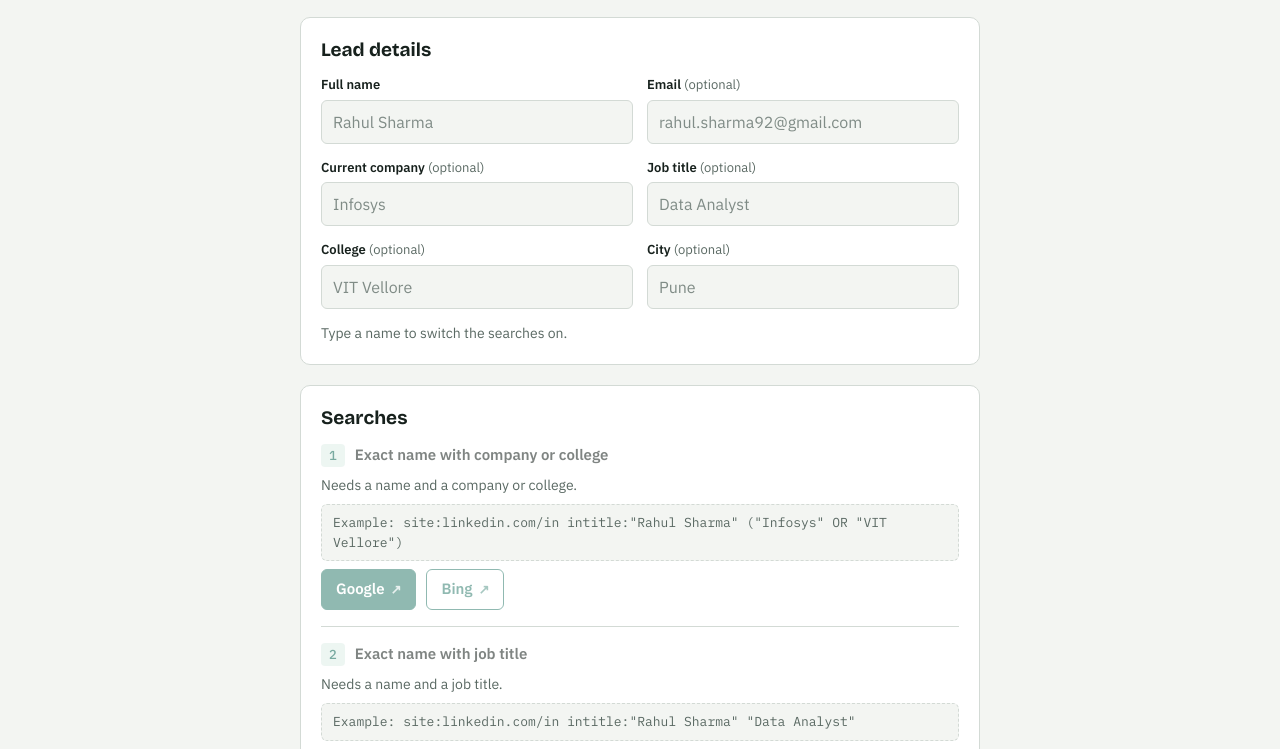
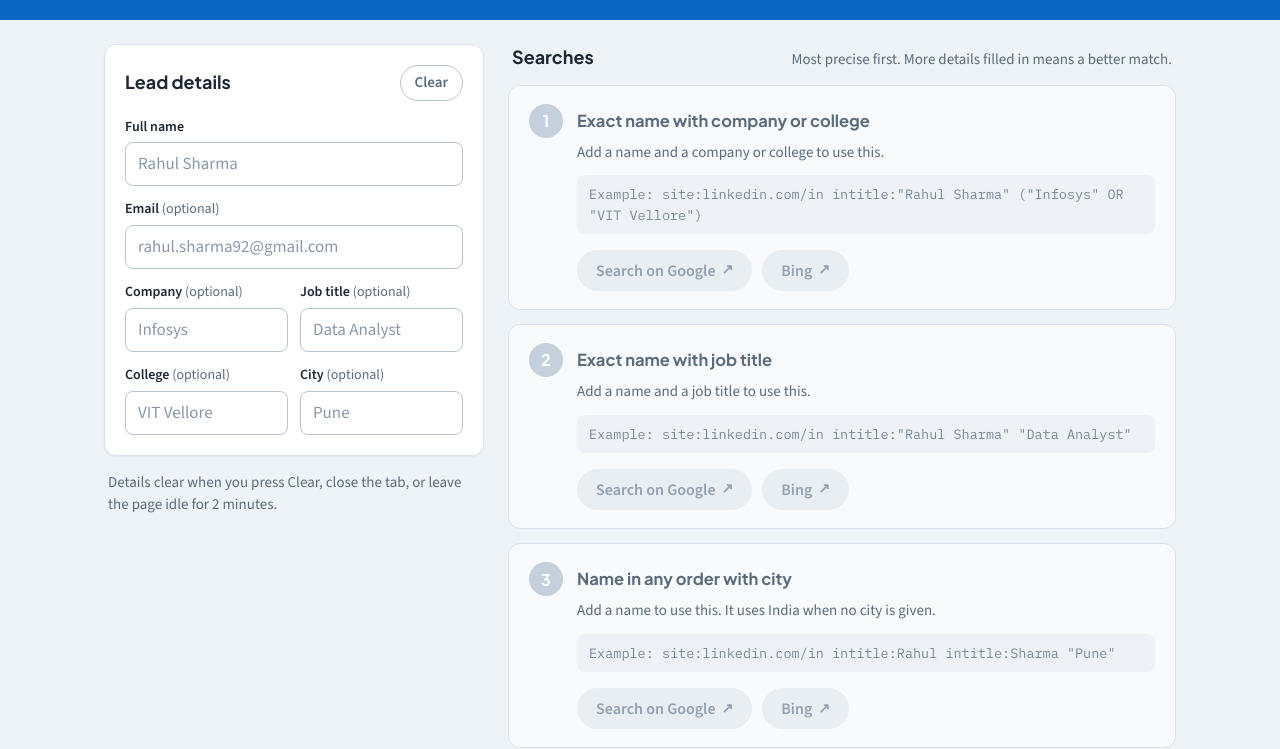
Before and after one commit to prathyum99-glitch/lead-linkedin-finder, a plain HTML site: page index.html in a window 1280 px wide. Shown: the part 124-873 px from the top of the page. Drawn offline with nearby package versions, Linux system fonts and the light colour scheme.

Commit message:
Redesign in a light blue and white theme with a two-column layout
Co-Authored-By: Claude Fable 5.2 <noreply@anthropic.com>
Claude-Session: https://claude.ai/code/session_01QsunLC5MLjEPqTJni45Z7o

```diff
--- a/index.html
+++ b/index.html
@@ -6,201 +6,240 @@
 <title>Lead LinkedIn Finder</title>
 <link rel="preconnect" href="https://fonts.googleapis.com">
 <link rel="preconnect" href="https://fonts.gstatic.com" crossorigin>
-<link href="https://fonts.googleapis.com/css2?family=Bricolage+Grotesque:opsz,wght@12..96,600;12..96,700&family=IBM+Plex+Mono:wght@400;500&family=IBM+Plex+Sans:wght@400;500;600&display=swap" rel="stylesheet">
+<link href="https://fonts.googleapis.com/css2?family=IBM+Plex+Mono:wght@400;500&family=Plus+Jakarta+Sans:wght@600;700;800&family=Source+Sans+3:wght@400;500;600&display=swap" rel="stylesheet">
 <style>
-  /* Layout idea: one narrow working column. Lead details on top, then a ranked list of
-     searches, most precise first. Each search is a row: what it uses, the query, its buttons. */
+  /* Layout idea: blue header band, then two columns on desktop. Lead form on the left and
+     always in view, ranked searches on the right as white cards. Light theme only, by choice. */
   :root {
-    --paper: #f3f5f2;
-    --panel: #ffffff;
-    --ink: #17211d;
-    --muted: #5a6963;
-    --line: #d3dad5;
-    --accent: #0c6654;
-    --accent-ink: #ffffff;
-    --accent-soft: #e0efe9;
-    --font-display: "Bricolage Grotesque", "Segoe UI", system-ui, sans-serif;
-    --font-body: "IBM Plex Sans", "Segoe UI", system-ui, sans-serif;
+    --page: #eef3f8;
+    --card: #ffffff;
+    --ink: #1c2733;
+    --muted: #5b6b7c;
+    --line: #d9e2ec;
+    --blue: #0a66c2;
+    --blue-deep: #084c93;
+    --blue-soft: #e8f1fb;
+    --on-blue: #ffffff;
+    --ok: #0b7a4b;
+    --font-display: "Plus Jakarta Sans", "Segoe UI", system-ui, sans-serif;
+    --font-body: "Source Sans 3", "Segoe UI", system-ui, sans-serif;
     --font-mono: "IBM Plex Mono", ui-monospace, Consolas, monospace;
     color-scheme: light;
-  }
-  @media (prefers-color-scheme: dark) {
-    :root:not([data-theme="light"]) {
-      --paper: #101614;
-      --panel: #18211e;
-      --ink: #e7eeea;
-      --muted: #9aaba4;
-      --line: #2c3833;
-      --accent: #58c9ae;
-      --accent-ink: #06231c;
-      --accent-soft: #1b322b;
-      color-scheme: dark;
-    }
-  }
-  :root[data-theme="dark"] {
-    --paper: #101614;
-    --panel: #18211e;
-    --ink: #e7eeea;
-    --muted: #9aaba4;
-    --line: #2c3833;
-    --accent: #58c9ae;
-    --accent-ink: #06231c;
-    --accent-soft: #1b322b;
-    color-scheme: dark;
   }
 
   * { box-sizing: border-box; }
   html, body { margin: 0; }
   body {
-    background: var(--paper);
+    background: var(--page);
     color: var(--ink);
     font-family: var(--font-body);
-    font-size: 16px;
-    line-height: 1.5;
+    font-size: 17px;
+    line-height: 1.45;
   }
-  main {
-    max-width: 720px;
+  p, h1, h2, h3 { margin: 0; }
+
+  .band { background: var(--blue); color: var(--on-blue); }
+  .band-in {
+    max-width: 1120px;
     margin: 0 auto;
-    padding: 32px 20px 56px;
+    padding: 26px 24px 28px;
     display: flex;
-    flex-direction: column;
-    gap: 20px;
+    flex-wrap: wrap;
+    gap: 14px 24px;
+    align-items: flex-end;
+    justify-content: space-between;
   }
-  header { display: flex; flex-direction: column; gap: 6px; }
+  .band-text { display: flex; flex-direction: column; gap: 6px; }
   h1 {
     font-family: var(--font-display);
+    font-weight: 800;
     font-size: 30px;
     line-height: 1.15;
-    margin: 0;
+    letter-spacing: -0.01em;
     text-wrap: balance;
+  }
+  .band p { max-width: 58ch; opacity: .92; }
+  .pill {
+    display: inline-flex;
+    align-items: center;
+    gap: 8px;
+    background: rgba(255, 255, 255, .16);
+    border: 1px solid rgba(255, 255, 255, .35);
+    border-radius: 999px;
+    padding: 6px 14px;
+    font-size: 15px;
+    font-weight: 600;
+    white-space: nowrap;
+  }
+  .pill i { width: 8px; height: 8px; border-radius: 50%; background: #7be0ad; display: block; }
+
+  main {
+    max-width: 1120px;
+    margin: 0 auto;
+    padding: 24px 24px 56px;
+    display: grid;
+    grid-template-columns: minmax(300px, 380px) minmax(0, 1fr);
+    gap: 24px;
+    align-items: start;
+  }
+  .left { position: sticky; top: 20px; display: flex; flex-direction: column; gap: 16px; }
+  .right { display: flex; flex-direction: column; gap: 14px; min-width: 0; }
+
+  .card {
+    background: var(--card);
+    border: 1px solid var(--line);
+    border-radius: 12px;
+    box-shadow: 0 1px 2px rgba(16, 42, 67, .05);
+    padding: 20px;
   }
   h2 {
     font-family: var(--font-display);
-    font-size: 19px;
+    font-weight: 700;
+    font-size: 18px;
     line-height: 1.25;
-    margin: 0;
-    text-wrap: balance;
   }
-  h3 { font-size: 15px; font-weight: 600; margin: 0; }
-  p { margin: 0; }
-  .lede { color: var(--muted); max-width: 60ch; }
-  .hint { color: var(--muted); font-size: 14px; }
+  .card-head { display: flex; align-items: center; justify-content: space-between; gap: 12px; margin-bottom: 16px; }
+  .section-title { padding: 2px 4px 0; display: flex; align-items: baseline; justify-content: space-between; gap: 12px; flex-wrap: wrap; }
+  .hint { color: var(--muted); font-size: 15px; }
 
-  .panel {
-    background: var(--panel);
-    border: 1px solid var(--line);
-    border-radius: 10px;
-    padding: 20px;
-    display: flex;
-    flex-direction: column;
-    gap: 14px;
-  }
-
-  .fields { display: grid; grid-template-columns: 1fr 1fr; gap: 14px; }
+  .fields { display: flex; flex-direction: column; gap: 13px; }
+  .pair { display: grid; grid-template-columns: 1fr 1fr; gap: 12px; }
   .field { display: flex; flex-direction: column; gap: 5px; min-width: 0; }
-  .field.wide { grid-column: 1 / -1; }
-  label { font-size: 13px; font-weight: 600; }
+  label { font-size: 14px; font-weight: 600; }
   label span { font-weight: 400; color: var(--muted); }
   input {
     font: inherit;
     color: var(--ink);
-    background: var(--paper);
-    border: 1px solid var(--line);
-    border-radius: 6px;
-    padding: 9px 11px;
+    background: #ffffff;
+    border: 1px solid #b8c4d1;
+    border-radius: 8px;
+    padding: 9px 12px;
     width: 100%;
   }
-  input::placeholder { color: var(--muted); opacity: .75; }
-  input:focus-visible, .btn:focus-visible {
-    outline: 2px solid var(--accent);
-    outline-offset: 2px;
+  input::placeholder { color: #8a98a8; }
+  input:hover { border-color: #8497ab; }
+  input:focus-visible {
+    outline: none;
+    border-color: var(--blue);
+    box-shadow: 0 0 0 3px rgba(10, 102, 194, .2);
   }
+  .guess { margin-top: 12px; }
+  .guess:empty { display: none; }
 
-  .searches { display: flex; flex-direction: column; }
-  .search {
-    display: flex;
-    flex-direction: column;
-    gap: 8px;
-    padding: 16px 0;
-    border-top: 1px solid var(--line);
-  }
-  .search:first-child { border-top: 0; padding-top: 0; }
-  .search:last-child { padding-bottom: 0; }
-  .search-head { display: flex; gap: 10px; align-items: baseline; flex-wrap: wrap; }
-  .rank {
-    font-family: var(--font-mono);
-    font-size: 13px;
-    font-weight: 500;
-    color: var(--accent);
-    background: var(--accent-soft);
-    border-radius: 4px;
-    padding: 2px 8px;
-    flex: none;
-  }
-  .search.off h3, .search.off .rank { opacity: .55; }
-  .query {
-    font-family: var(--font-mono);
-    font-size: 13px;
-    background: var(--paper);
-    border: 1px dashed var(--line);
-    border-radius: 6px;
-    padding: 8px 11px;
-    overflow-wrap: anywhere;
-    color: var(--ink);
-  }
-  .search.off .query { color: var(--muted); }
-
-  .actions { display: flex; flex-wrap: wrap; gap: 10px; }
   .btn {
     font: inherit;
     font-weight: 600;
-    font-size: 15px;
+    font-size: 16px;
     display: inline-flex;
     align-items: center;
+    justify-content: center;
     gap: 6px;
-    padding: 8px 14px;
-    border-radius: 6px;
-    border: 1px solid var(--accent);
-    background: var(--accent);
-    color: var(--accent-ink);
+    padding: 8px 18px;
+    border-radius: 999px;
+    border: 1.5px solid var(--blue);
+    background: var(--blue);
+    color: var(--on-blue);
     text-decoration: none;
     cursor: pointer;
+    transition: background-color .15s, border-color .15s;
   }
-  .btn.ghost { background: transparent; color: var(--accent); }
-  .btn.quiet { background: transparent; color: var(--ink); border-color: var(--line); }
-  .btn[aria-disabled="true"] { opacity: .45; cursor: not-allowed; pointer-events: none; }
-  .btn .ext { font-size: 13px; opacity: .8; }
+  .btn:hover { background: var(--blue-deep); border-color: var(--blue-deep); }
+  .btn.outline { background: #ffffff; color: var(--blue); }
+  .btn.outline:hover { background: var(--blue-soft); border-color: var(--blue); }
+  .btn.plain { background: transparent; color: var(--muted); border-color: #b8c4d1; padding: 6px 14px; font-size: 15px; }
+  .btn.plain:hover { background: var(--page); color: var(--ink); border-color: #8497ab; }
+  .btn:focus-visible { outline: 3px solid rgba(10, 102, 194, .35); outline-offset: 2px; }
+  .btn[aria-disabled="true"] {
+    background: #e9eef3;
+    border-color: #e9eef3;
+    color: #93a1b0;
+    cursor: not-allowed;
+    pointer-events: none;
+  }
+  .btn .ext { font-size: 14px; }
 
-  ul.checks { margin: 0; padding-left: 20px; display: flex; flex-direction: column; gap: 4px; font-size: 14px; }
-  .status { font-size: 14px; color: var(--accent); }
+  .search { display: grid; grid-template-columns: auto minmax(0, 1fr); gap: 4px 14px; padding: 18px 20px; }
+  .num {
+    grid-row: 1 / span 4;
+    width: 34px;
+    height: 34px;
+    border-radius: 50%;
+    background: var(--blue);
+    color: var(--on-blue);
+    font-family: var(--font-display);
+    font-weight: 700;
+    font-size: 16px;
+    display: flex;
+    align-items: center;
+    justify-content: center;
+  }
+  .search-head { display: flex; align-items: center; gap: 10px; flex-wrap: wrap; min-height: 34px; }
+  h3 { font-family: var(--font-display); font-weight: 700; font-size: 16.5px; line-height: 1.3; }
+  .tag {
+    font-size: 13px;
+    font-weight: 600;
+    color: var(--ok);
+    background: #e3f5ec;
+    border-radius: 999px;
+    padding: 2px 10px;
+  }
+  .query {
+    font-family: var(--font-mono);
+    font-size: 13.5px;
+    line-height: 1.5;
+    background: var(--blue-soft);
+    border-radius: 8px;
+    padding: 9px 12px;
+    margin: 8px 0 12px;
+    overflow-wrap: anywhere;
+    color: #17385c;
+  }
+  .actions { display: flex; flex-wrap: wrap; gap: 10px; }
 
-  footer {
-    display: flex;
-    flex-wrap: wrap;
-    gap: 12px;
-    align-items: center;
-    justify-content: space-between;
-    color: var(--muted);
-    font-size: 14px;
+  .search.off { background: #f8fafc; box-shadow: none; }
+  .search.off .num { background: #c5d0dc; }
+  .search.off h3 { color: var(--muted); }
+  .search.off .query { background: #eef2f6; color: #7b8a9a; }
+
+  ul.checks { margin: 0; padding: 0; list-style: none; display: flex; flex-direction: column; gap: 9px; font-size: 16px; }
+  ul.checks li { display: grid; grid-template-columns: 20px 1fr; gap: 8px; }
+  ul.checks li::before { content: "\2713"; color: var(--blue); font-weight: 700; }
+
+  .privacy { padding: 0 4px; }
+  .status { color: var(--ok); font-weight: 600; }
+
+  @media (max-width: 860px) {
+    main { grid-template-columns: 1fr; padding: 18px 16px 48px; }
+    .left { position: static; }
+    .band-in { padding: 22px 16px; }
+    h1 { font-size: 26px; }
   }
-  footer p { max-width: 52ch; }
-
-  @media (max-width: 520px) {
-    .fields { grid-template-columns: 1fr; }
-    h1 { font-size: 25px; }
-    .panel { padding: 16px; }
+  @media (max-width: 420px) {
+    .pair { grid-template-columns: 1fr; }
+    .search { grid-template-columns: 1fr; }
+    .num { grid-row: auto; }
   }
+  @media (prefers-reduced-motion: reduce) { .btn { transition: none; } }
 </style>
 </head>
 <body>
+<div class="band">
+  <div class="band-in">
+    <div class="band-text">
+      <h1>Lead LinkedIn Finder</h1>
+      <p>Enter what the lead form gave you and open the best LinkedIn profile search in one click.</p>
+    </div>
+    <span class="pill"><i></i>Nothing is saved or sent</span>
+  </div>
+</div>
+
 <main>
-  <header>
-    <h1>Lead LinkedIn Finder</h1>
-    <p class="lede">Enter what the lead form gave you. The searches below look only at LinkedIn profiles, most precise first. The more fields you fill, the better the match.</p>
-  </header>
-
-  <section class="panel" aria-labelledby="lead-h">
+  <div class="left">
+    <section class="card" aria-labelledby="lead-h">
+      <div class="card-head">
         <h2 id="lead-h">Lead details</h2>
+        <button class="btn plain" id="clearAll" type="button">Clear</button>
+      </div>
       <div class="fields">
         <div class="field">
           <label for="fullname">Full name</label>
@@ -210,14 +249,17 @@
           <label for="email">Email <span>(optional)</span></label>
           <input id="email" type="text" inputmode="email" placeholder="rahul.sharma92@gmail.com" autocomplete="off" spellcheck="false">
         </div>
+        <div class="pair">
           <div class="field">
-        <label for="company">Current company <span>(optional)</span></label>
+            <label for="company">Company <span>(optional)</span></label>
             <input id="company" type="text" placeholder="Infosys" autocomplete="off">
           </div>
           <div class="field">
             <label for="role">Job title <span>(optional)</span></label>
             <input id="role" type="text" placeholder="Data Analyst" autocomplete="off">
           </div>
+        </div>
+        <div class="pair">
           <div class="field">
             <label for="college">College <span>(optional)</span></label>
             <input id="college" type="text" placeholder="VIT Vellore" autocomplete="off">
@@ -227,16 +269,21 @@
             <input id="city" type="text" placeholder="Pune" autocomplete="off">
           </div>
         </div>
-    <p class="hint" id="guessLine"></p>
+      </div>
+      <p class="hint guess" id="guessLine"></p>
     </section>
+    <p class="hint privacy">Details clear when you press Clear, close the tab, or leave the page idle for 2 minutes. <span class="status" id="status" role="status"></span></p>
+  </div>
 
-  <section class="panel" aria-labelledby="s-h">
-    <h2 id="s-h">Searches</h2>
-    <div class="searches" id="searches"></div>
-  </section>
+  <div class="right">
+    <div class="section-title">
+      <h2>Searches</h2>
+      <p class="hint">Most precise first. More details filled in means a better match.</p>
+    </div>
+    <div class="right" id="searches"></div>
 
-  <section class="panel" aria-labelledby="c-h">
-    <h2 id="c-h">Confirm it is the right person</h2>
+    <section class="card" aria-labelledby="c-h">
+      <div class="card-head"><h2 id="c-h">Confirm it is the right person</h2></div>
       <ul class="checks">
         <li>City, company or college on the profile matches the lead form.</li>
         <li>Digits in the email often show a birth or graduation year. Compare them with the education dates.</li>
@@ -244,11 +291,7 @@
         <li>Two or more of these agree: safe to call. Only the name matches: treat it as unconfirmed.</li>
       </ul>
     </section>
-
-  <footer>
-    <p>Nothing is saved or sent by this page. Details clear when you press Clear, close the tab, or leave the page idle for 2 minutes. <span class="status" id="status" role="status"></span></p>
-    <button class="btn quiet" id="clearAll" type="button">Clear lead</button>
-  </footer>
+  </div>
 </main>
 
 <script>
@@ -298,35 +341,28 @@
     var exact = name ? "intitle:" + q(name) : "";
     var list = [];
 
-    // 1. Exact name + where they work or studied
     var org = company && college ? "(" + q(company) + " OR " + q(college) + ")" : (company ? q(company) : (college ? q(college) : ""));
     list.push({
       title: "Exact name with company or college",
-      need: "Needs a name and a company or college.",
+      need: "Add a name and a company or college to use this.",
       example: SITE + ' intitle:"Rahul Sharma" ("Infosys" OR "VIT Vellore")',
-      query: name && org ? [SITE, exact, org, city].filter(Boolean).join(" ") : "",
-      engines: true
+      query: name && org ? [SITE, exact, org, city].filter(Boolean).join(" ") : ""
     });
 
-    // 2. Exact name + job title
     list.push({
       title: "Exact name with job title",
-      need: "Needs a name and a job title.",
+      need: "Add a name and a job title to use this.",
       example: SITE + ' intitle:"Rahul Sharma" "Data Analyst"',
-      query: name && role ? [SITE, exact, q(role), city].filter(Boolean).join(" ") : "",
-      engines: true
+      query: name && role ? [SITE, exact, q(role), city].filter(Boolean).join(" ") : ""
     });
 
-    // 3. First and last name in any order + city (India when no city)
     list.push({
       title: "Name in any order with city",
-      need: "Needs a name. Uses India when no city is given.",
+      need: "Add a name to use this. It uses India when no city is given.",
       example: SITE + ' intitle:Rahul intitle:Sharma "Pune"',
-      query: name ? [SITE, loose, q(city || "India")].join(" ") : "",
-      engines: true
+      query: name ? [SITE, loose, q(city || "India")].join(" ") : ""
     });
 
-    // 4. Email handle inside the profile link
     var toks = email ? handleTokens(email) : [];
     var local = email ? email.split("@")[0].replace(/\+.*$/, "") : "";
     var handleQ = "";
@@ -336,17 +372,15 @@
     }
     list.push({
       title: "Email handle in the profile link",
-      need: "Needs an email. Many people reuse their email handle as their LinkedIn link.",
+      need: "Add an email to use this. Many people reuse their email handle as their LinkedIn link.",
       example: SITE + ' (inurl:rahul inurl:sharma OR "rahul.sharma92")',
-      query: handleQ,
-      engines: true
+      query: handleQ
     });
 
-    // 5. LinkedIn's own people search
     var kw = [name, company || college || role, city].filter(Boolean).join(" ");
     list.push({
       title: "LinkedIn people search",
-      need: "Needs a name. You must be signed in to LinkedIn.",
+      need: "Add a name to use this. You must be signed in to LinkedIn.",
       example: "Rahul Sharma Infosys Pune",
       query: name ? kw : "",
       linkedin: true
@@ -355,9 +389,15 @@
     return { list: list, guess: guess, name: name };
   }
 
+  function el(tag, cls, text) {
+    var n = document.createElement(tag);
+    if (cls) n.className = cls;
+    if (text) n.textContent = text;
+    return n;
+  }
+
   function link(label, url, cls) {
-    var a = document.createElement("a");
-    a.className = "btn" + (cls ? " " + cls : "");
+    var a = el("a", "btn" + (cls ? " " + cls : ""));
     a.target = "_blank";
     a.rel = "noopener noreferrer";
     a.innerHTML = label + ' <span class="ext">↗</span>';
@@ -368,45 +408,37 @@
 
   function render() {
     var b = build();
+    var firstOn = -1;
+    b.list.forEach(function (s, i) { if (firstOn < 0 && s.query) firstOn = i; });
     box.textContent = "";
+
     b.list.forEach(function (s, i) {
-      var row = document.createElement("div");
-      row.className = "search" + (s.query ? "" : " off");
+      var row = el("section", "card search" + (s.query ? "" : " off"));
+      row.appendChild(el("div", "num", String(i + 1)));
 
-      var head = document.createElement("div");
-      head.className = "search-head";
-      var rank = document.createElement("span");
-      rank.className = "rank";
-      rank.textContent = String(i + 1);
-      var h = document.createElement("h3");
-      h.textContent = s.title;
-      head.appendChild(rank); head.appendChild(h);
+      var head = el("div", "search-head");
+      head.appendChild(el("h3", "", s.title));
+      if (i === firstOn) head.appendChild(el("span", "tag", "Start here"));
+      row.appendChild(head);
 
-      var need = document.createElement("p");
-      need.className = "hint";
-      need.textContent = s.need;
+      if (!s.query) row.appendChild(el("p", "hint", s.need));
+      row.appendChild(el("div", "query", s.query || "Example: " + s.example));
 
-      var query = document.createElement("div");
-      query.className = "query";
-      query.textContent = s.query || "Example: " + s.example;
-
-      var actions = document.createElement("div");
-      actions.className = "actions";
+      var actions = el("div", "actions");
       var enc = s.query ? encodeURIComponent(s.query) : "";
       if (s.linkedin) {
         actions.appendChild(link("Open on LinkedIn", enc ? "https://www.linkedin.com/search/results/people/?keywords=" + enc : ""));
       } else {
-        actions.appendChild(link("Google", enc ? "https://www.google.com/search?q=" + enc : ""));
-        actions.appendChild(link("Bing", enc ? "https://www.bing.com/search?q=" + enc : "", "ghost"));
+        actions.appendChild(link("Search on Google", enc ? "https://www.google.com/search?q=" + enc : ""));
+        actions.appendChild(link("Bing", enc ? "https://www.bing.com/search?q=" + enc : "", "outline"));
       }
-
-      row.appendChild(head); row.appendChild(need); row.appendChild(query); row.appendChild(actions);
+      row.appendChild(actions);
       box.appendChild(row);
     });
 
     guessLine.textContent = b.guess
       ? "No name typed, so the searches use a guess from the email: " + b.guess + ". Type the real name for better results."
-      : (b.name ? "" : "Type a name to switch the searches on.");
+      : "";
   }
 
   function hasData() {
```
Lines whose indentation alone changed are shown as unchanged.
